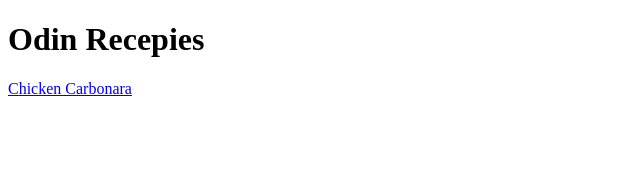
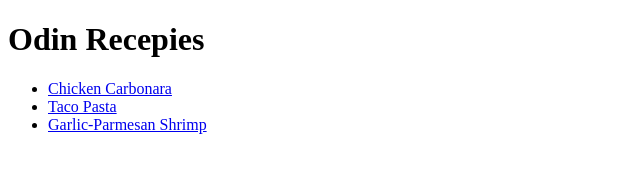
Before and after one commit to mizzke/odin-recipes, a plain HTML site: page index.html in a window 1280 px wide. Shown: the whole page, without its empty margins (0-640 px from the left). Drawn offline with Linux system fonts and the light colour scheme.

Commit message:
adding other recipes

```diff
--- a/index.html
+++ b/index.html
@@ -4,30 +4,18 @@
     <meta charset="UTF-8">
     <title>Odin Recepies</title>
 
+  </head>
 
-
-
-
-
-
-  </head>
   <body>
     <h1>Odin Recepies</h1>
-    <p><a href="recipes/chicken_carbonara.html">Chicken Carbonara</a></p>
 
-
-
-
+    <ul>
+      <li><a href="recipes/chicken_carbonara.html">Chicken Carbonara</a></li>
+      <li><a href="recipes/taco_pasta.html">Taco Pasta</a></li>
+      <li><a href="recipes/garlic_parmesan_shrimp.html">Garlic-Parmesan Shrimp</a></li>
+    </ul>
 
 
   </body>
 
-
-
-
-
-
-
-
-
 </html>
```
